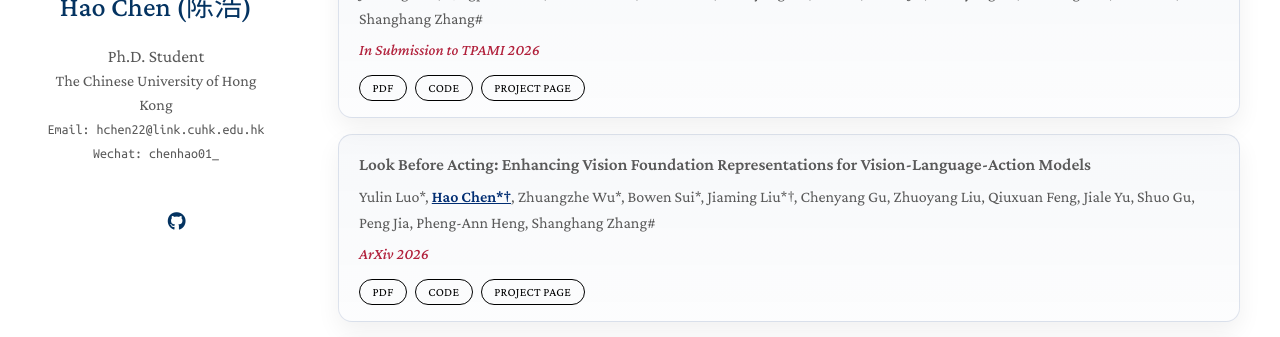
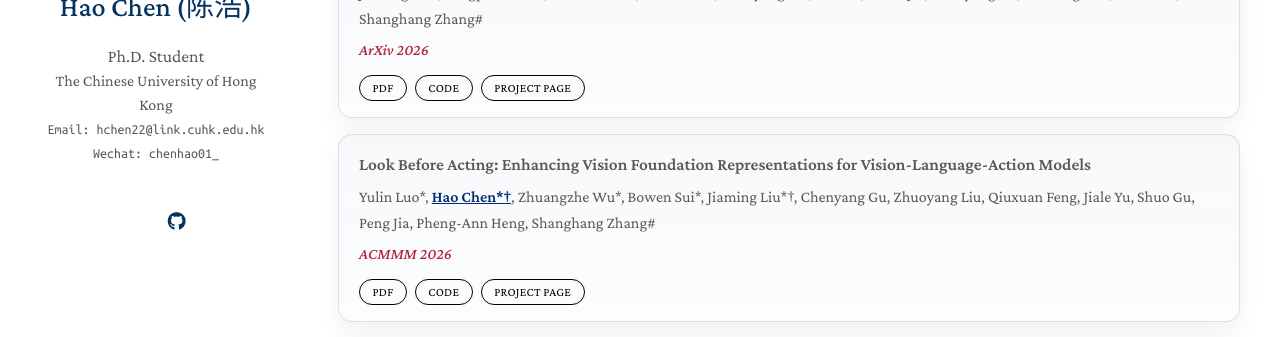
Before and after one commit to CHEN-H01/chen-h01.github.io, a Jekyll site: the page built from index.md, in a window 1280 px wide and 900 px high, scrolled down 626 px, cut to the strip 219-556 px from the top of the window. Built offline with Jekyll 4.4.1, drawn with Linux system fonts in a browser that asks for light colours; a style sheet for code colours, icons or effects is not loaded; our own code applies the rules of GitHub Pages for plain Markdown files.

Commit message:
0711_update

```diff
--- a/_data/publications.yml
+++ b/_data/publications.yml
@@ -15,14 +15,14 @@ main:
 
   - title: "Lift3D-VLA: Lifting VLA Models to 3D Geometry and Dynamics-Aware Manipulation"
     authors: "Jiaming Liu*, Qingpo Wuwu*, Nuowei Han*, <strong style='color: #002D72; font-weight: 900; text-decoration: underline'>Hao Chen*</strong>, Zhuoyang Liu, Fan Fei, Yueru Jia, Chenyang Gu, Yandong Guo, Boxin Shi, Shanghang Zhang#"
-    conference: "<strong style='color: #B11F3A;'>In Submission to TPAMI 2026</strong>"
-    pdf: https://lift3dvla.github.io/
+    conference: "<strong style='color: #B11F3A;'>ArXiv 2026</strong>"
+    pdf: https://arxiv.org/pdf/2607.06564
     code: https://lift3dvla.github.io/
     page: https://lift3dvla.github.io/
 
   - title: "Look Before Acting: Enhancing Vision Foundation Representations for Vision-Language-Action Models"
     authors:  "Yulin Luo*, <strong style='color: #002D72; font-weight: 900; text-decoration: underline'>Hao Chen*†</strong>, Zhuangzhe Wu*, Bowen Sui*, Jiaming Liu*†, Chenyang Gu, Zhuoyang Liu, Qiuxuan Feng, Jiale Yu, Shuo Gu, Peng Jia, Pheng-Ann Heng, Shanghang Zhang#"
-    conference: "<strong style='color: #B11F3A;'>ArXiv 2026</strong>"
+    conference: "<strong style='color: #B11F3A;'>ACMMM 2026</strong>"
     pdf: https://arxiv.org/abs/2603.15618
     code: https://deepvision-vla.github.io/
     page: https://deepvision-vla.github.io/
```
